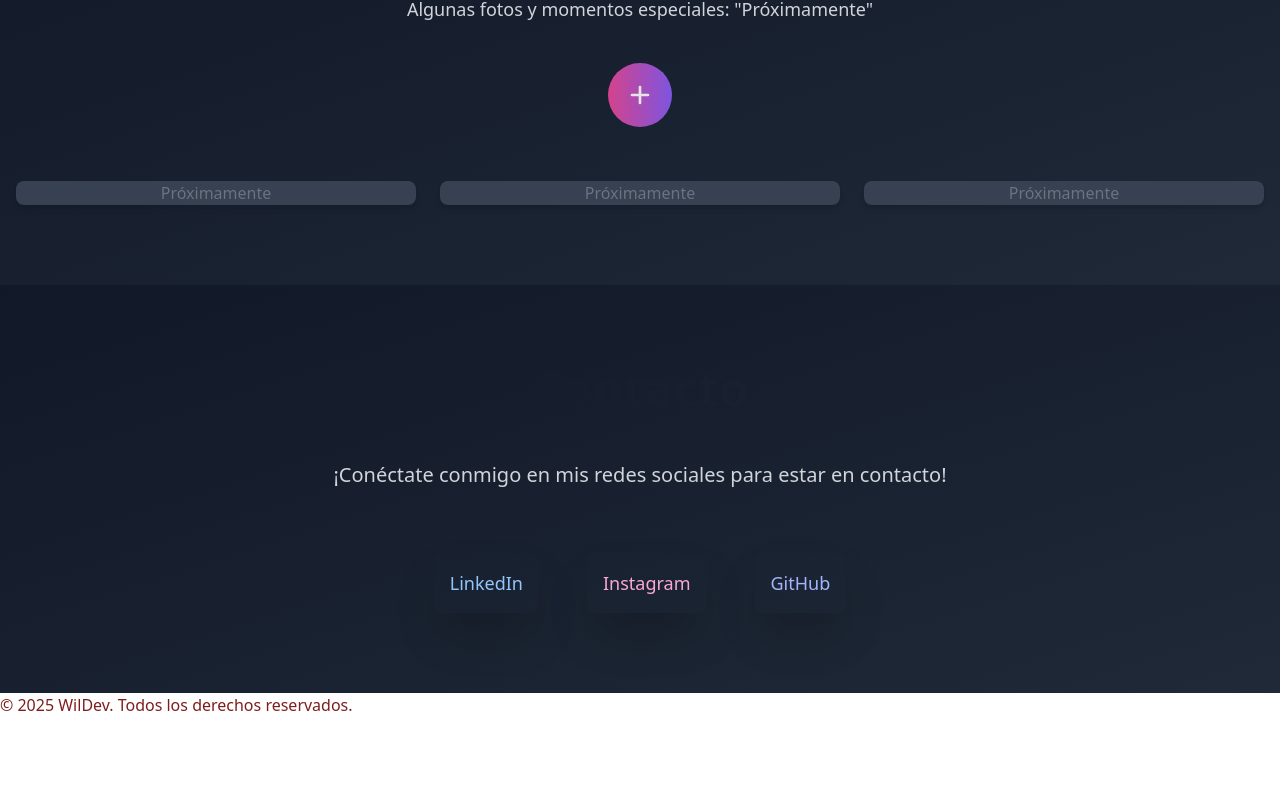
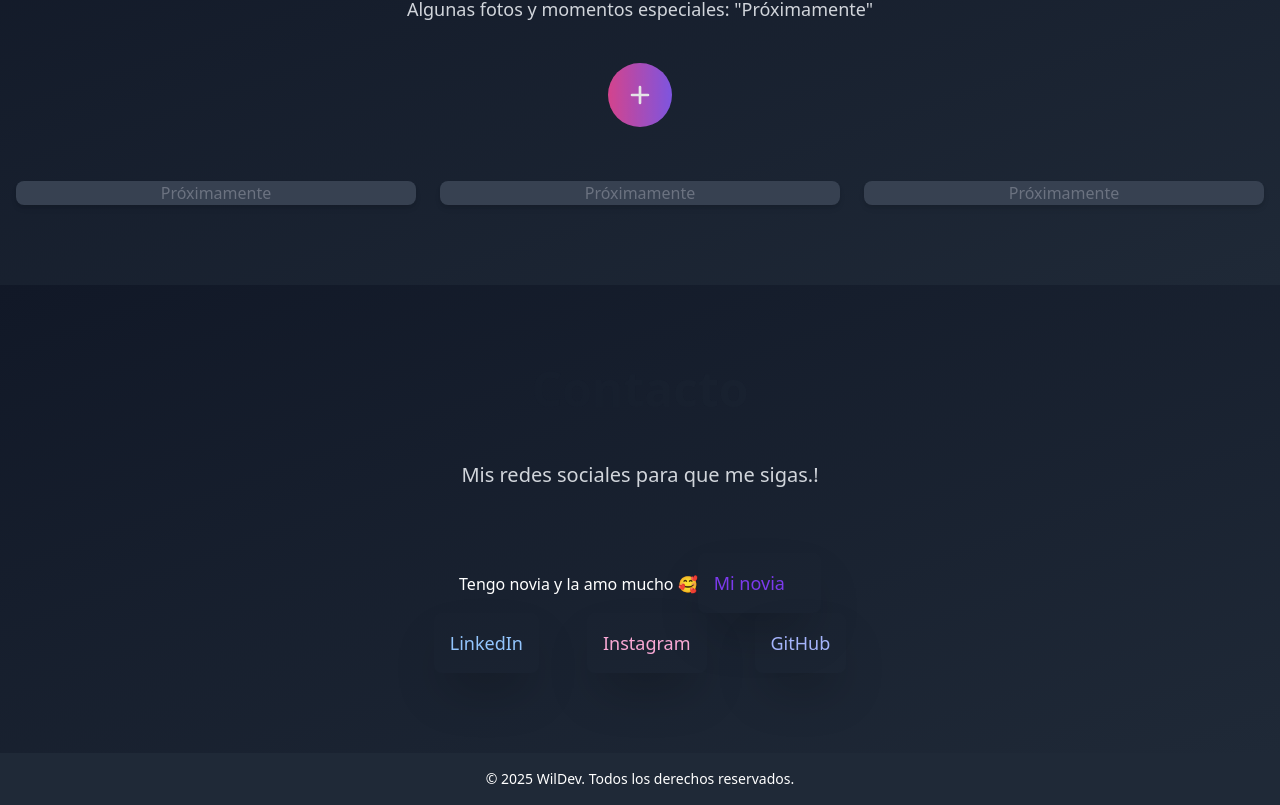
Before and after one commit to WildoFari/My-personal-page, a Next.js app: page / in a window 1280 px wide. Shown: the part 3473-4278 px from the top of the page. Before the commit the page ends 4190 px from the top, so only its background shows below. Built offline with nearby package versions, Linux system fonts and the light colour scheme.

Commit message:
detalle para mi novia

```diff
--- a/src/components/Footer.tsx
+++ b/src/components/Footer.tsx
@@ -1,7 +1,11 @@
 export default function Footer() {
     return (
-        <footer>
-            <p className="text-red-900" >© 2025 WilDev. Todos los derechos reservados.</p>
+        <footer className="bg-gray-800 text-white py-4">
+            <div className="container mx-auto text-center">
+                <p className="text-sm">
+                    © 2025 WilDev. Todos los derechos reservados.
+                </p>
+            </div>
         </footer>
     );
 }
--- a/src/sections/Contact.tsx
+++ b/src/sections/Contact.tsx
@@ -6,8 +6,18 @@ export default function Contact() {
                     Contacto
                 </h2>
                 <p className="text-xl mb-16 text-gray-300">
-                    ¡Conéctate conmigo en mis redes sociales para estar en contacto!
+                    Mis redes sociales para que me sigas.!
                 </p>
+                <span>Tengo novia y la amo mucho   🥰</span>
+                <a
+                    href="https://www.instagram.com/liz_fonseca18?igsh=MTRrNnp4dDludXg0dw=="
+                    target="_blank"
+                    rel="noopener noreferrer"
+                    className="group relative inline-flex items-center justify-center p-4 overflow-hidden text-lg font-medium text-purple-600 rounded-lg shadow-2xl group-hover:shadow-xl group-hover:ring-2 group-hover:ring-offset-2 group-hover:ring-blue-400 transition-all duration-300"
+                >
+                    <span className="absolute left-0 block w-full h-0 transition-all duration-200 opacity-100 group-hover:h-12 ease"></span>
+                    <span className="relative mr-5">Mi novia</span>
+                </a>
                 <div className="flex flex-col md:flex-row justify-center space-y-6 md:space-y-0 md:space-x-12">
 
                     <a
```
